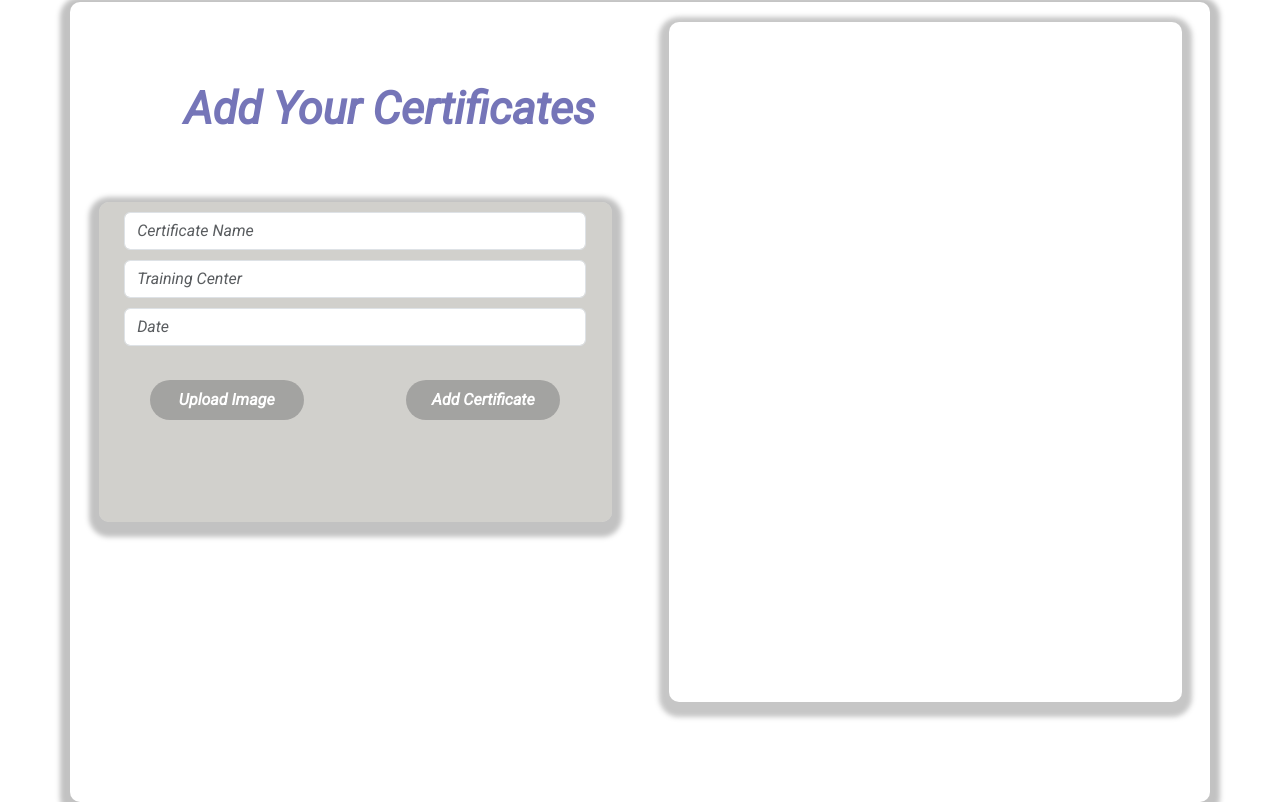
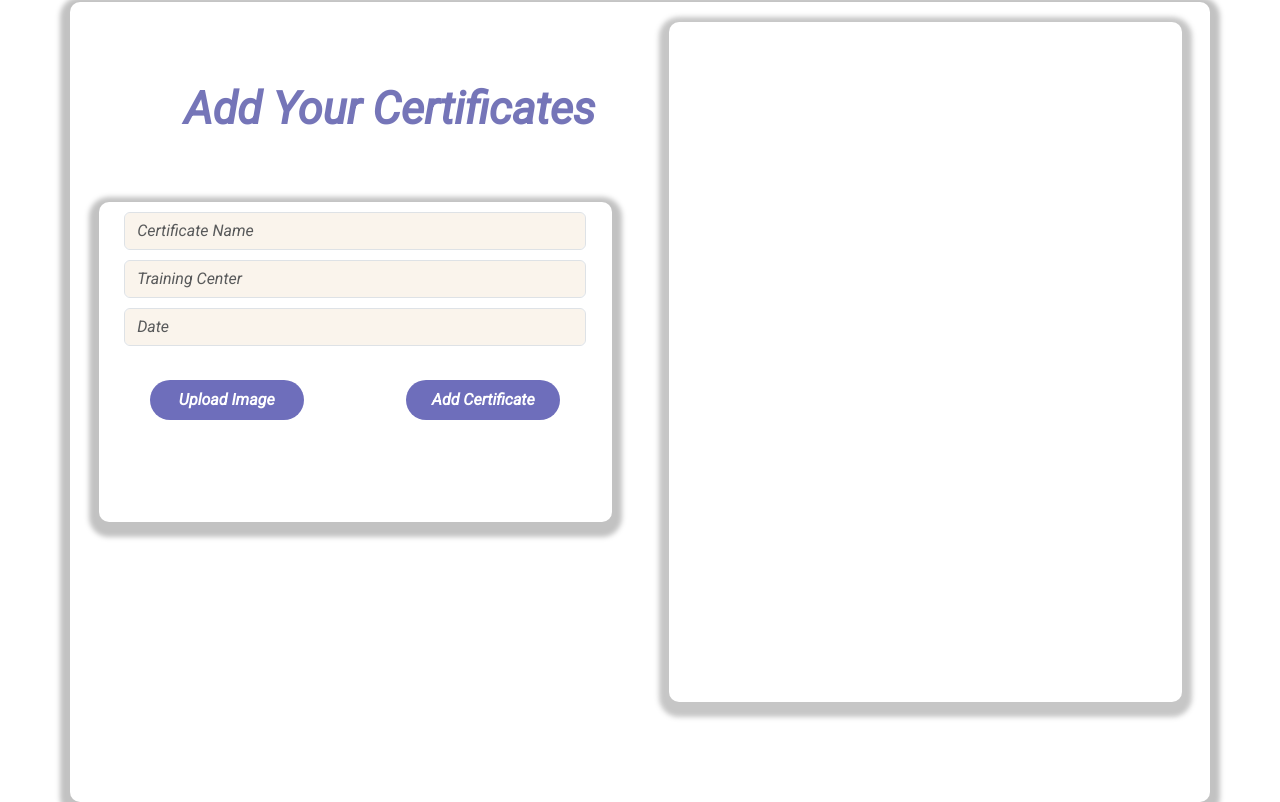
Before and after one commit to WegdanAhmed/portfolio, a React (Create React App) app: page / in a window 1280 px wide. Shown: the part 4856-5658 px from the top of the page. Built offline with nearby package versions, Linux system fonts and the light colour scheme; a web font is replaced by a local one.

Commit message:
edit certificate part

```diff
--- a/src/App.css
+++ b/src/App.css
@@ -412,7 +412,6 @@
     font-weight: bold;
 }
 .formData {
-    background-color: rgba(130, 127, 116, 0.368);
     box-shadow: 0 5px 5px 10px rgba(128, 128, 128, 0.479) ;
     border-radius: 10px;
     width: 45%;
@@ -424,20 +423,20 @@
 .formData input{
     width: 90%;
     margin: 10px 5%;
+    background-color: rgba(248, 238, 226, 0.638);
 }
 .formData button{
     width: 25%;
     height: 5vh;
-    background-color:rgba(128, 128, 128, 0.555);
+    background-color: rgba(31, 31, 151, 0.648);
     border-radius: 25px;
     border: none;
     color: white;
     margin: 2vh 12.5%;
 }
 .certificate-item{
-
     border-radius: 10px;
-    box-shadow: 0 5px 5px 10px #55555556;
+    box-shadow: 0 5px 5px 10px #c9c7c73e;
 }
 .certificate-item p{
     font-weight: bold;
```
